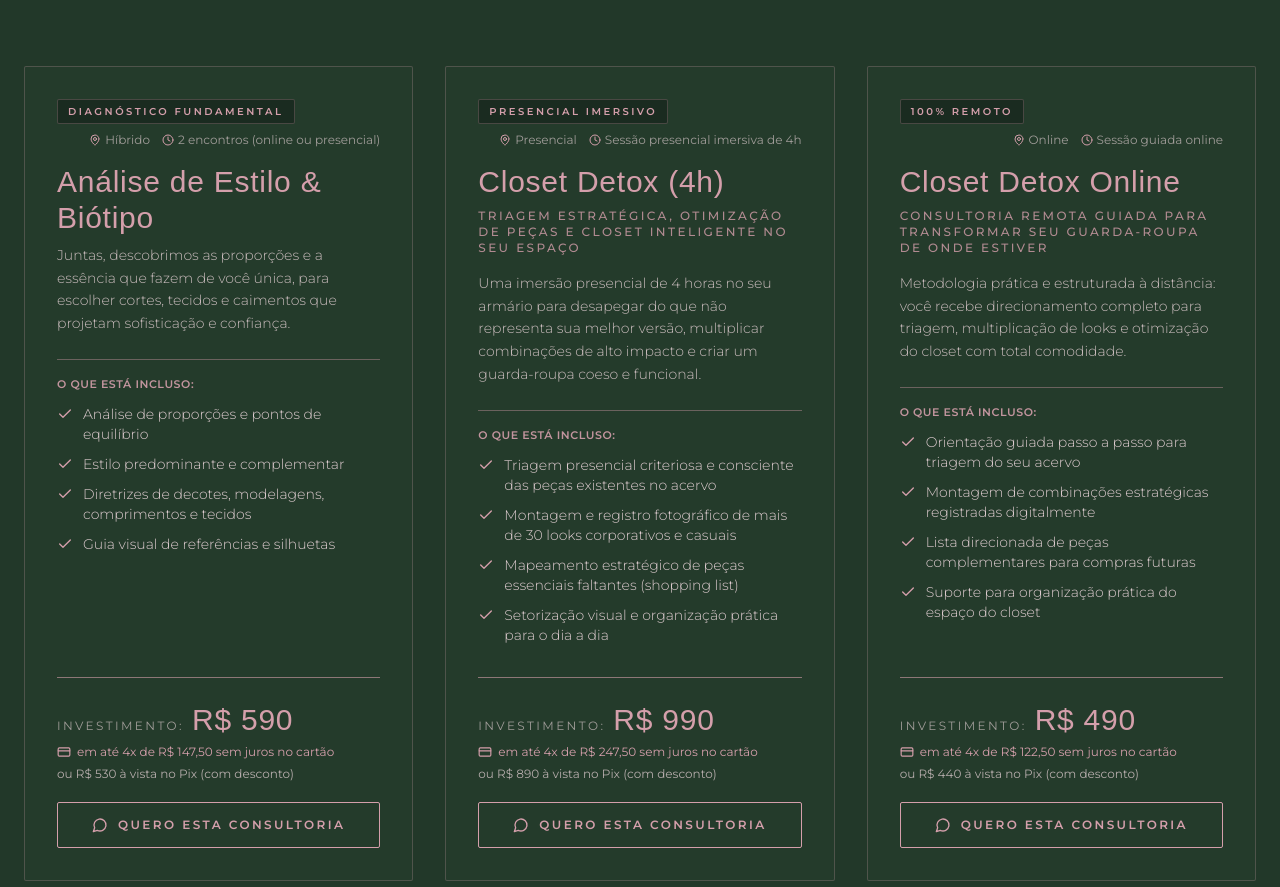
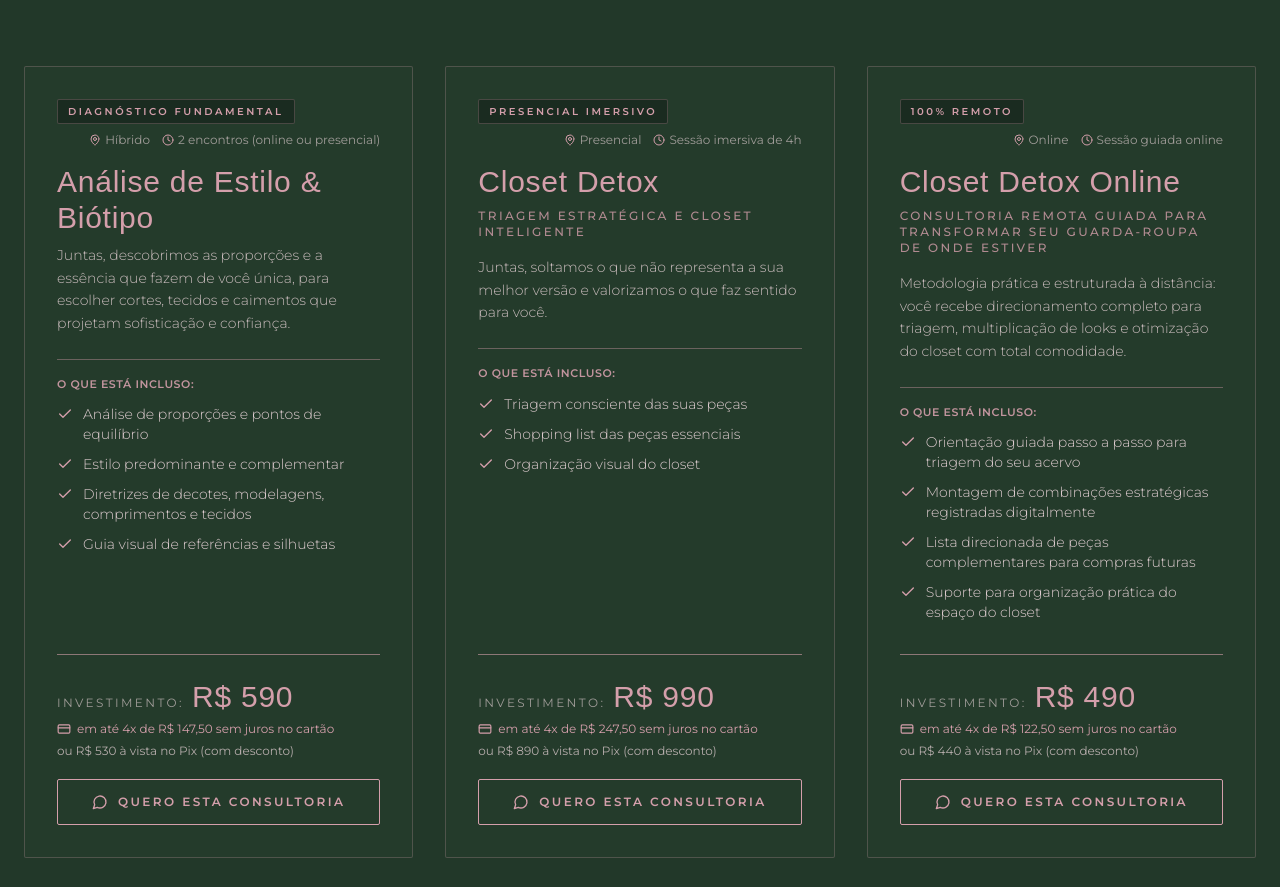
Before and after one commit to Emerson018/marina-veiga, a Next.js app: page / in a window 1280 px wide. Shown: the part 2385-3272 px from the top of the page. Built offline with nearby package versions, Linux system fonts and the light colour scheme; a web font is replaced by a local one.

Commit message:
feat(catalog): update Closet Detox service copy, tagline, duration and deliverables

```diff
--- a/src/data/services.ts
+++ b/src/data/services.ts
@@ -38,24 +38,23 @@ export const SERVICES: Service[] = [
   },
   {
     id: "closet-detox-presencial",
-    title: "Closet Detox (4h)",
+    title: "Closet Detox",
     badge: "Presencial Imersivo",
-    tagline: "Triagem estratégica, otimização de peças e closet inteligente no seu espaço",
+    tagline: "Triagem estratégica e closet inteligente",
     description:
-      "Uma imersão presencial de 4 horas no seu armário para desapegar do que não representa sua melhor versão, multiplicar combinações de alto impacto e criar um guarda-roupa coeso e funcional.",
+      "Juntas, soltamos o que não representa a sua melhor versão e valorizamos o que faz sentido para você.",
     deliverables: [
-      "Triagem presencial criteriosa e consciente das peças existentes no acervo",
-      "Montagem e registro fotográfico de mais de 30 looks corporativos e casuais",
-      "Mapeamento estratégico de peças essenciais faltantes (shopping list)",
-      "Setorização visual e organização prática para o dia a dia",
+      "Triagem consciente das suas peças",
+      "Shopping list das peças essenciais",
+      "Organização visual do closet",
     ],
     price: "R$ 990",
     installments: "em até 4x de R$ 247,50 sem juros no cartão",
     paymentTerms: "ou R$ 890 à vista no Pix (com desconto)",
-    duration: "Sessão presencial imersiva de 4h",
+    duration: "Sessão imersiva de 4h",
     modality: "Presencial",
     whatsappMessage:
-      "Olá Mariana! Gostaria de agendar o Closet Detox presencial (4h).",
+      "Olá Mariana! Gostaria de agendar o Closet Detox presencial.",
   },
   {
     id: "closet-detox-online",
```
Also changed, not shown: 1 other file (tests, documents, lock files or other folders).
